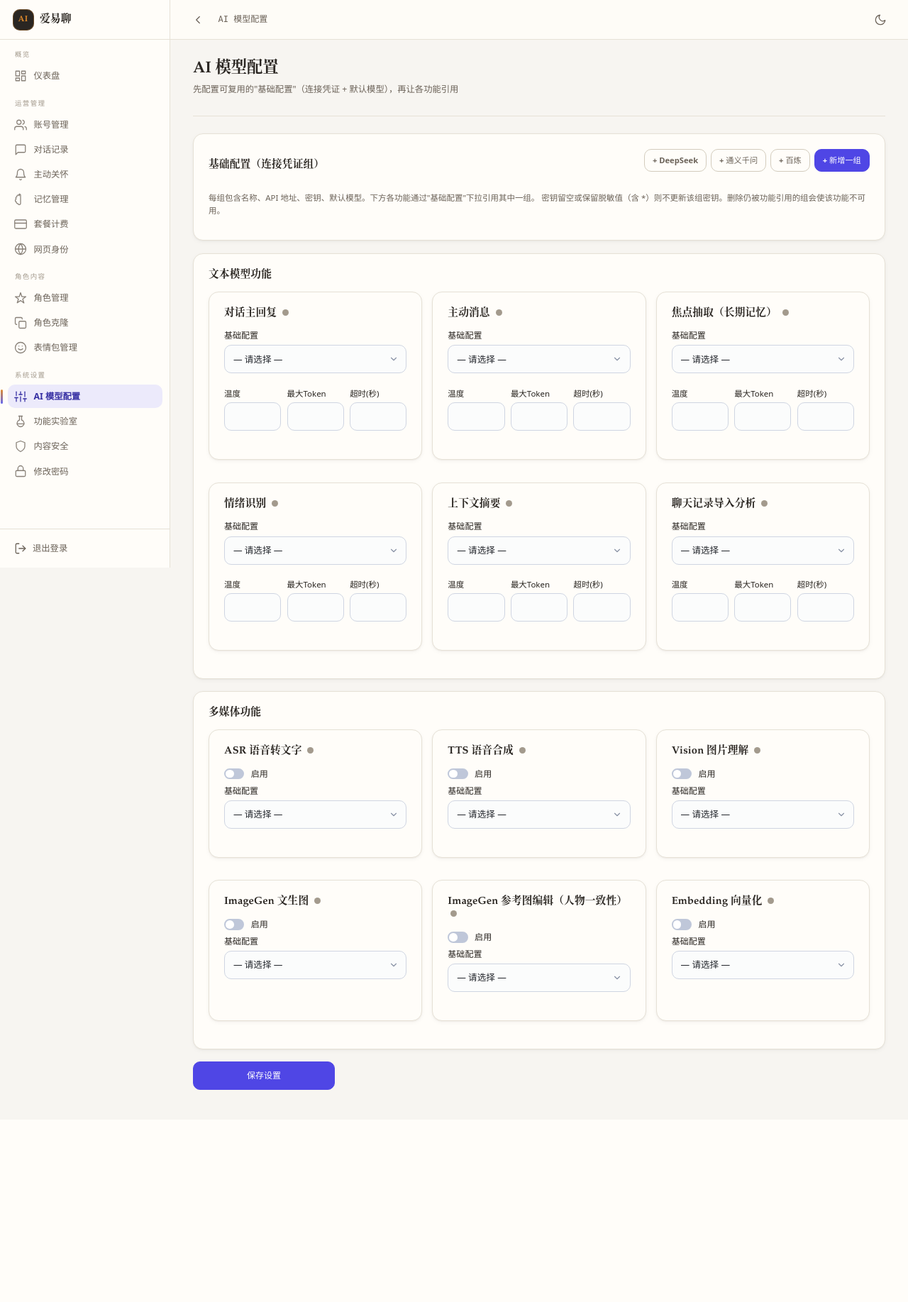
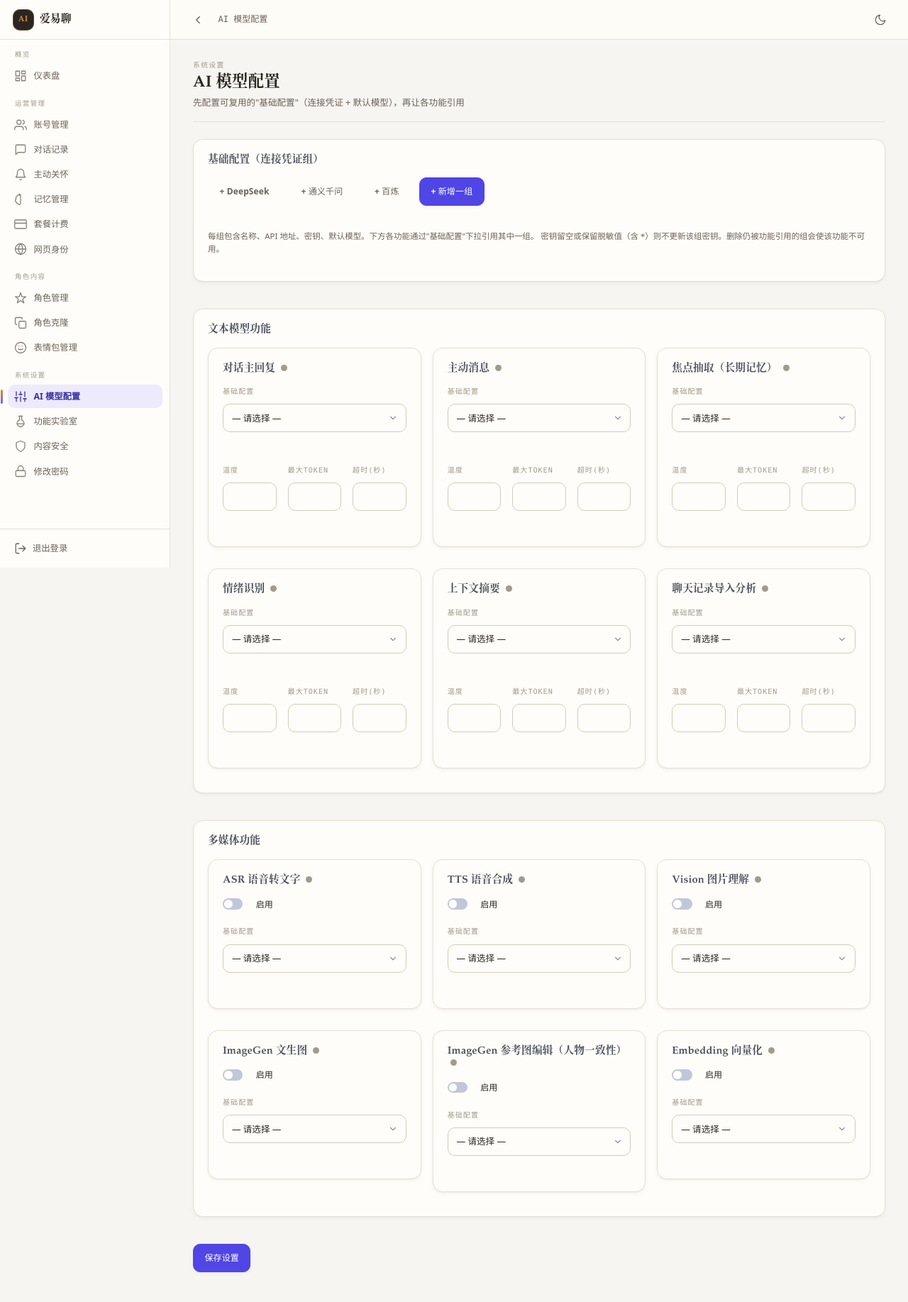
Before and after one commit to BugWhispererChen/AIYIchat, a FastAPI app: template aiyichat/app/admin/templates/multimedia.html in a window 1280 px wide. Shown: the whole page at 71% size. Before the commit the page ends 1536 px from the top, so only its background shows below. Run offline with FastAPI, Linux system fonts and the light colour scheme; the template is opened without the code that fills it, so the values that code supplies are empty; parts of the project's set-up code (start-up, migrations or seed data) failed here and were passed over.

Commit message:
重构: AI 模型配置页收敛，最后一个页内样式块清零
14 处内联 style 与页内 <style> 块全部消除：.feat-status 状态灯上收到
admin.css，功能卡走 card 宏（新增 title_extra 参数让状态灯留在标题旁），
凭证行走 ui-grid--5 + ui-field，预设按钮组走 ui-cluster，
#mc-initial 由行内 display:none 改为 hidden 属性（它不由脚本切换，
不属于必须留内联的那一类）。

关键修复：updateFeatureIndicators() 用 sel.closest('.card') 定位功能卡，
迁到 .ui-card 后该查找会静默失败、状态灯永远显示灰色——配置到底有没有配
好这个唯一反馈就此失灵。选择器放宽为 '.card, .ui-card'，
满屏截图已确认四个文本功能的状态灯正常亮绿。

补 ui-grid--5 及其三档响应式回落、.u-mw-200 工具类、
.mc-row 内删除按钮与输入框底对齐。

```diff
--- a/aiyichat/app/admin/templates/multimedia.html
+++ b/aiyichat/app/admin/templates/multimedia.html
@@ -1,88 +1,72 @@
 {% extends "base.html" %}
 {% set active_page = "multimedia" %}
+{% set content_width = "ui-container--wide" %}
 {% block title %}AI模型配置{% endblock %}
 
-{% block extra_head %}
-<style>
-    /* 配置状态指示灯：颜色交 CSS 类控制，深色主题通过令牌自动适配（避免 inline 硬编码在暗色下突兀） */
-    .feat-status {
-        display: inline-block; width: 9px; height: 9px; border-radius: 50%;
-        margin-left: 4px; background: var(--text-3);
-        transition: background var(--transition);
-    }
-    .feat-status.on { background: var(--success); }
-</style>
-{% endblock %}
+{% from "partials/_ui.html" import page_header, card, alert %}
 
 {% block content %}
 {% macro text_feature(key, label, cfg) %}
-<div class="card u-mb0" >
-    <h4>{{ label }} <span class="feat-status" title="配置状态"></span></h4>
-    <label>基础配置
-        <select name="{{ key }}_config_id" class="config-select" data-selected="{{ cfg[key ~ '_config_id'] }}"></select>
+{% call card(label, title_extra='<span class="feat-status" title="配置状态"></span>') %}
+    <label class="ui-field">
+        <span class="ui-label">基础配置</span>
+        <select class="ui-select config-select" name="{{ key }}_config_id" data-selected="{{ cfg[key ~ '_config_id'] }}"></select>
     </label>
-    <div class="grid-3" >
-        <label class="u-fs-82" >温度
-            <input type="number" name="{{ key }}_temperature" value="{{ cfg[key ~ '_temperature'] }}" min="0" max="2" step="any">
+    <div class="ui-grid ui-grid--3">
+        <label class="ui-field">
+            <span class="ui-label">温度</span>
+            <input class="ui-input" type="number" name="{{ key }}_temperature" value="{{ cfg[key ~ '_temperature'] }}" min="0" max="2" step="any">
         </label>
-        <label class="u-fs-82" >最大Token
-            <input type="number" name="{{ key }}_max_tokens" value="{{ cfg[key ~ '_max_tokens'] }}" min="1" step="1">
+        <label class="ui-field">
+            <span class="ui-label">最大Token</span>
+            <input class="ui-input" type="number" name="{{ key }}_max_tokens" value="{{ cfg[key ~ '_max_tokens'] }}" min="1" step="1">
         </label>
-        <label class="u-fs-82" >超时(秒)
-            <input type="number" name="{{ key }}_timeout_seconds" value="{{ cfg[key ~ '_timeout_seconds'] }}" min="1" step="1">
+        <label class="ui-field">
+            <span class="ui-label">超时(秒)</span>
+            <input class="ui-input" type="number" name="{{ key }}_timeout_seconds" value="{{ cfg[key ~ '_timeout_seconds'] }}" min="1" step="1">
         </label>
     </div>
-</div>
+{% endcall %}
 {% endmacro %}
 
 {% macro media_feature(key, label, cfg) %}
-<div class="card u-mb0" >
-    <h4>{{ label }} <span class="feat-status" title="配置状态"></span></h4>
-    <label>
+{% call card(label, title_extra='<span class="feat-status" title="配置状态"></span>') %}
+    <label class="ui-cluster">
         <input type="checkbox" name="{{ key }}_enabled" role="switch" {{ 'checked' if cfg[key ~ '_enabled'] }}>
-        启用
+        <span>启用</span>
     </label>
-    <label>基础配置
-        <select name="{{ key }}_config_id" class="config-select" data-selected="{{ cfg[key ~ '_config_id'] }}"></select>
+    <label class="ui-field">
+        <span class="ui-label">基础配置</span>
+        <select class="ui-select config-select" name="{{ key }}_config_id" data-selected="{{ cfg[key ~ '_config_id'] }}"></select>
     </label>
-</div>
+{% endcall %}
 {% endmacro %}
 
-<div class="page-header">
-    <h3>AI 模型配置</h3>
-    <p class="subtitle">先配置可复用的"基础配置"（连接凭证 + 默认模型），再让各功能引用</p>
-</div>
+{{ page_header('AI 模型配置', '先配置可复用的"基础配置"（连接凭证 + 默认模型），再让各功能引用', '系统设置') }}
 
-{% if success %}
-<div class="alert alert-success">{{ success }}</div>
-{% endif %}
-{% if error %}
-<div class="alert alert-error">{{ error }}</div>
-{% endif %}
+{{ alert('success', success) }}
+{{ alert('error', error) }}
 
-<form method="post" action="/admin/multimedia" onsubmit="return onSubmitForm()">
+<form method="post" action="/admin/multimedia" onsubmit="return onSubmitForm()" class="ui-page">
     <input type="hidden" id="model_configs_json" name="model_configs_json" value="">
 
     <!-- 基础配置管理 -->
-    <div class="card">
-        <div class="card-title-row">
-            <h4>基础配置（连接凭证组）</h4>
-            <div class="btn-row" style="gap:0.4rem;">
-                <button type="button" class="ghost btn-sm" onclick="addPreset('DeepSeek','https://api.deepseek.com/v1','deepseek-chat')">+ DeepSeek</button>
-                <button type="button" class="ghost btn-sm" onclick="addPreset('通义千问','https://dashscope.aliyuncs.com/compatible-mode/v1','qwen-plus')">+ 通义千问</button>
-                <button type="button" class="ghost btn-sm" onclick="addPreset('阿里云百炼','https://dashscope.aliyuncs.com/compatible-mode/v1','')">+ 百炼</button>
-                <button type="button" class="btn-sm" onclick="addGroup()">+ 新增一组</button>
-            </div>
+    {% call card('基础配置（连接凭证组）') %}
+        <div class="ui-cluster">
+            <button type="button" class="ui-btn ui-btn--ghost ui-btn--sm" onclick="addPreset('DeepSeek','https://api.deepseek.com/v1','deepseek-chat')">+ DeepSeek</button>
+            <button type="button" class="ui-btn ui-btn--ghost ui-btn--sm" onclick="addPreset('通义千问','https://dashscope.aliyuncs.com/compatible-mode/v1','qwen-plus')">+ 通义千问</button>
+            <button type="button" class="ui-btn ui-btn--ghost ui-btn--sm" onclick="addPreset('阿里云百炼','https://dashscope.aliyuncs.com/compatible-mode/v1','')">+ 百炼</button>
+            <button type="button" class="ui-btn ui-btn--primary ui-btn--sm" onclick="addGroup()">+ 新增一组</button>
         </div>
-        <p class="muted u-fs-82 u-mt-hint" >
+        <p class="ui-note">
             每组包含名称、API 地址、密钥、默认模型。下方各功能通过"基础配置"下拉引用其中一组。
             密钥留空或保留脱敏值（含 *）则不更新该组密钥。删除仍被功能引用的组会使该功能不可用。
         </p>
 
-        <div id="mc-rows"></div>
+        <div id="mc-rows" class="ui-stack"></div>
 
         <!-- 服务端初始数据：脱敏后的基础配置组 -->
-        <div id="mc-initial" style="display:none;">
+        <div id="mc-initial" hidden>
             {% for g in model_configs %}
             <div class="mc-init"
                  data-id="{{ g.id }}"
@@ -93,12 +77,11 @@
                  data-default-model="{{ g.default_model }}"></div>
             {% endfor %}
         </div>
-    </div>
+    {% endcall %}
 
     <!-- 文本功能 -->
-    <div class="card">
-        <h4>文本模型功能</h4>
-        <div class="grid-min-300" >
+    {% call card('文本模型功能') %}
+        <div class="ui-grid ui-grid--tile">
             {{ text_feature('chat', '对话主回复', cfg) }}
             {{ text_feature('proactive', '主动消息', cfg) }}
             {{ text_feature('focus', '焦点抽取（长期记忆）', cfg) }}
@@ -106,12 +89,11 @@
             {{ text_feature('summary', '上下文摘要', cfg) }}
             {{ text_feature('chat_import', '聊天记录导入分析', cfg) }}
         </div>
-    </div>
+    {% endcall %}
 
     <!-- 多媒体功能 -->
-    <div class="card">
-        <h4>多媒体功能</h4>
-        <div class="grid-min-300" >
+    {% call card('多媒体功能') %}
+        <div class="ui-grid ui-grid--tile">
             {{ media_feature('asr', 'ASR 语音转文字', cfg) }}
             {{ media_feature('tts', 'TTS 语音合成', cfg) }}
             {{ media_feature('vision', 'Vision 图片理解', cfg) }}
@@ -119,28 +101,34 @@
             {{ media_feature('imagegen_edit', 'ImageGen 参考图编辑（人物一致性）', cfg) }}
             {{ media_feature('embedding', 'Embedding 向量化', cfg) }}
         </div>
+    {% endcall %}
+
+    <div class="ui-cluster">
+        <button type="submit" class="ui-btn ui-btn--primary u-mw-200">保存设置</button>
     </div>
-
-    <button type="submit" style="max-width:200px;">保存设置</button>
 </form>
 
 <!-- 基础配置行模板 -->
 <template id="mc-row-template">
-    <div class="mc-row grid-5-col" style="margin-bottom:0.6rem;">
+    <div class="mc-row ui-grid ui-grid--5">
         <input type="hidden" class="mc-id" value="">
-        <label class="u-fs-80 u-m0" >名称
-            <input type="text" class="mc-name" value="" placeholder="配置名称">
+        <label class="ui-field">
+            <span class="ui-label">名称</span>
+            <input class="ui-input mc-name" type="text" value="" placeholder="配置名称">
         </label>
-        <label class="u-fs-80 u-m0" >API 地址
-            <input type="text" class="mc-base-url" value="" placeholder="https://api.deepseek.com/v1">
+        <label class="ui-field">
+            <span class="ui-label">API 地址</span>
+            <input class="ui-input mc-base-url" type="text" value="" placeholder="https://api.deepseek.com/v1">
         </label>
-        <label class="u-fs-80 u-m0" >API 密钥
-            <input type="password" class="mc-api-key" value="" placeholder="sk-xxxx">
+        <label class="ui-field">
+            <span class="ui-label">API 密钥</span>
+            <input class="ui-input mc-api-key" type="password" value="" placeholder="sk-xxxx">
         </label>
-        <label class="u-fs-80 u-m0" >默认模型
-            <input type="text" class="mc-default-model" value="" placeholder="deepseek-chat">
+        <label class="ui-field">
+            <span class="ui-label">默认模型</span>
+            <input class="ui-input mc-default-model" type="text" value="" placeholder="deepseek-chat">
         </label>
-        <button type="button" class="ghost btn-sm" onclick="deleteGroup(this)" style="margin-bottom:0.2rem;">删除</button>
+        <button type="button" class="ui-btn ui-btn--ghost ui-btn--sm ui-btn--danger" onclick="deleteGroup(this)">删除</button>
     </div>
 </template>
 
@@ -256,7 +244,9 @@ function groupState(gid) {
 /* 按所选组更新各功能的状态灯 */
 function updateFeatureIndicators() {
     document.querySelectorAll('select.config-select').forEach(function(sel) {
-        var card = sel.closest('.card');
+        /* 双类并列：功能卡已从 legacy .card 迁到 .ui-card，
+           只认 .card 会让状态灯静默失效（灯永远灰） */
+        var card = sel.closest('.card, .ui-card');
         if (!card) return;
         var st = groupState(sel.value);
         var dot = card.querySelector('.feat-status');
--- a/aiyichat/app/admin/templates/partials/_ui.html
+++ b/aiyichat/app/admin/templates/partials/_ui.html
@@ -40,11 +40,11 @@
 
 
 {# ── 卡片与区块 ───────────────────────────────────────── #}
-{% macro card(title='', action='', kicker='', flush=false) -%}
+{% macro card(title='', action='', kicker='', flush=false, title_extra='') -%}
 <section class="ui-card{% if flush %} ui-card--flush{% endif %}">
-    {% if title or action or kicker %}
+    {% if title or action or kicker or title_extra %}
     <div class="ui-card-head">
-        <h4 class="ui-card-title">{{ title }}</h4>
+        <h4 class="ui-card-title">{{ title }}{% if title_extra %} {{ title_extra | safe }}{% endif %}</h4>
         {% if kicker %}<span class="ui-kicker">{{ kicker }}</span>{% endif %}
         {% if action %}<div class="ui-cluster ui-cluster--end">{{ action | safe }}</div>{% endif %}
     </div>
--- a/aiyichat/app/static/css/admin.css
+++ b/aiyichat/app/static/css/admin.css
@@ -777,6 +777,17 @@ td .text-ellipsis { display: block; }
 .gauge-value--warn { color: var(--warning-text); }
 .gauge-value--err  { color: var(--danger-text); }
 
+/* ══ AI 模型配置：功能状态灯（自 multimedia.html 的页内 style 上收） ══
+   颜色交 CSS 类控制而非行内硬编码，深色主题经令牌自动适配。 */
+.feat-status {
+    display: inline-block; width: 9px; height: 9px; border-radius: 50%;
+    margin-left: 4px; background: var(--text-3);
+    transition: background var(--transition);
+}
+.feat-status.on { background: var(--success); }
+/* 配置行内的删除按钮与输入框底对齐 */
+.mc-row > .ui-btn { align-self: end; }
+
 /* ══ 步骤条 ══ */
 .steps { display: flex; gap: .5rem; flex-wrap: wrap; margin-bottom: 1.5rem; }
 .step {
--- a/aiyichat/app/static/css/base.css
+++ b/aiyichat/app/static/css/base.css
@@ -186,5 +186,6 @@ a:hover { color: var(--primary-hover); }
 .u-fs-88 { font-size: .88rem; }
 .u-fs-90 { font-size: .9rem; }
 .u-mw-160 { max-width: 160px; }
+.u-mw-200 { max-width: 200px; }
 .u-mw-220 { max-width: 220px; }
 .u-mw-240 { max-width: 240px; }
--- a/aiyichat/app/static/css/components.css
+++ b/aiyichat/app/static/css/components.css
@@ -795,6 +795,7 @@ table.ui-table th[aria-sort="descending"]::after { content: "↓"; }
 .ui-grid--2 { grid-template-columns: repeat(2, minmax(0, 1fr)); }
 .ui-grid--3 { grid-template-columns: repeat(3, minmax(0, 1fr)); }
 .ui-grid--4 { grid-template-columns: repeat(4, minmax(0, 1fr)); }
+.ui-grid--5 { grid-template-columns: repeat(5, minmax(0, 1fr)); }
 .ui-grid--kpi   { grid-template-columns: repeat(auto-fit, minmax(190px, 1fr)); }
 .ui-grid--tile  { grid-template-columns: repeat(auto-fit, minmax(300px, 1fr)); }
 /* 主从两栏：向导 / 详情页 */
@@ -936,18 +937,21 @@ details[open] > .ui-summary::before { transform: rotate(45deg); }
 @media (max-width: 1024px) {
     .ui-grid--aside,
     .ui-grid--split { grid-template-columns: 1fr; }
-    .ui-grid--4 { grid-template-columns: repeat(3, minmax(0, 1fr)); }
+    .ui-grid--4,
+    .ui-grid--5 { grid-template-columns: repeat(3, minmax(0, 1fr)); }
 }
 @media (max-width: 768px) {
     .ui-page-head { align-items: stretch; flex-direction: column; }
     .ui-grid--3,
-    .ui-grid--4 { grid-template-columns: repeat(2, minmax(0, 1fr)); }
+    .ui-grid--4,
+    .ui-grid--5 { grid-template-columns: repeat(2, minmax(0, 1fr)); }
     .ui-span-2 { grid-column: span 2; }
 }
 @media (max-width: 640px) {
     .ui-grid--2,
     .ui-grid--3,
-    .ui-grid--4 { grid-template-columns: 1fr; }
+    .ui-grid--4,
+    .ui-grid--5 { grid-template-columns: 1fr; }
     .ui-span-2,
     .ui-span-all { grid-column: auto; }
 }
```
